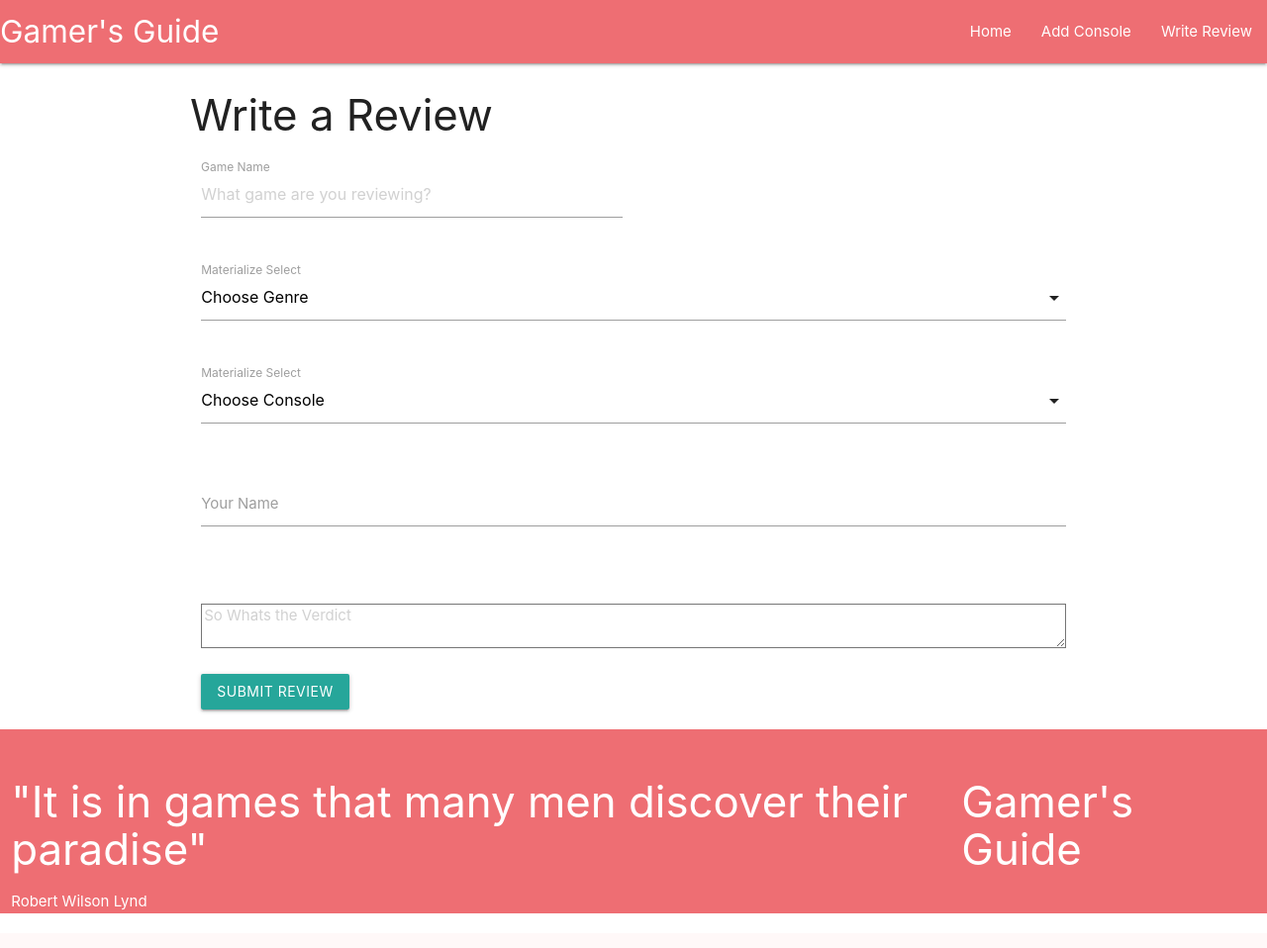
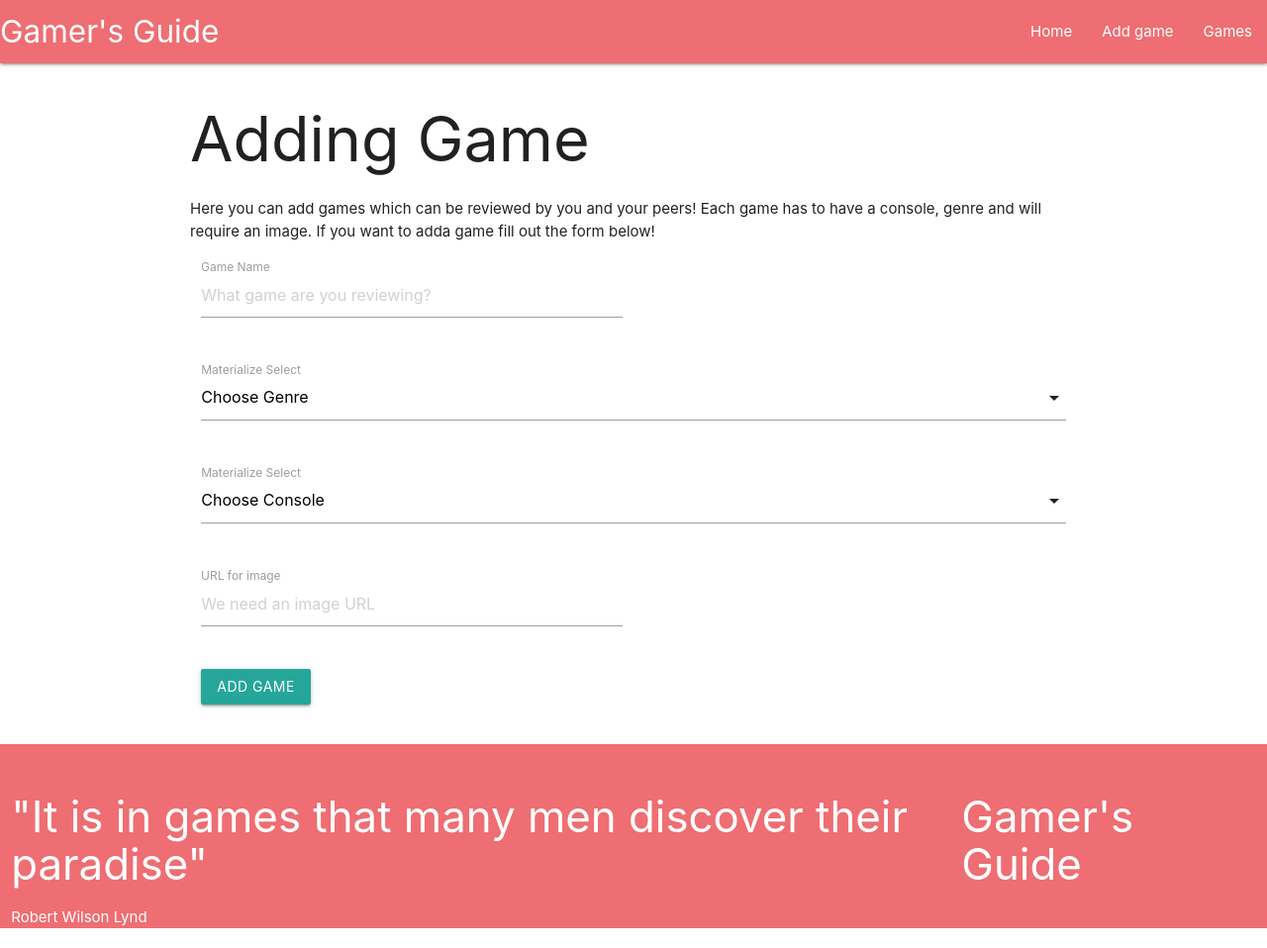
Before and after one commit to beamish3162/Gamer-s-Guide, a Flask app: page /add_game in a window 1280 px wide. Shown: the whole page at 99% size. Before the commit the page ends 923 px from the top, so only its background shows below. Run offline with Flask 2, Linux system fonts and the light colour scheme; data that the repository does not hold is empty; some libraries are stand-ins or nearby versions.

Commit message:
made a new page for adding games but have failed to connect it so far, messed around with game page

```diff
--- a/app.py
+++ b/app.py
@@ -22,26 +22,33 @@ def list_games():
     return render_template("games-list.html", games=mongo.db.games.find())
 
 
-@app.route("/game_page")
-def game_page():
-    return render_template("games-page.html", games=mongo.db.games.find(),
-                           images=mongo.db.games.image.find())
+@app.route("/game_page/<int:game_id>", methods=["GET"])
+def game_page(game_id):
+    the_game =  mongo.db.games.find_one({"_id": game_id})
+    return render_template("game-page.html", games=mongo.db.games.find(), this_game=the_game)
 
 
 @app.route("/add_game")
 def add_game():
-    return render_template("addreview.html",  consoles=mongo.db.consoles.find(),
+    return render_template("addgame.html", consoles=mongo.db.consoles.find(),
+                           games=mongo.db.games.find())
+
+
+@app.route("/insert_game", methods=['POST'])
+def insert_game():
+    col.insert_one
+    return redirect(url_for('list_games'), consoles=mongo.db.consoles.find(),
                            genres=mongo.db.genre.find(), scores=mongo.db.score.find(),
                            games=mongo.db.games.find())
 
 
-@app.route("/insert_game", methods=["POST"])
-def insert_game():
-    games = mongo.db.games
-    games.insert_one(
-        {}
-    )
-    return redirect(url_for("get_games"))
+@app.route("/add_review")
+def add_review():
+    return render_template("addreview.html", consoles=mongo.db.consoles.find(),
+                           genres=mongo.db.genre.find(), scores=mongo.db.score.find(),
+                           games=mongo.db.games.find())
+
+
 
 if __name__ == "__main__":
     app.run(host=os.environ.get("IP"),
--- /dev/null
+++ b/templates/addgame.html
@@ -0,0 +1,59 @@
+{% extends 'base.html'%} {% block content %}
+    <div class="row">
+        <h1>Adding Game</h1>
+        <div class="col-s5 offset s3">
+            <p>
+                Here you can add games which can be reviewed by you and your peers!
+                Each game has to have a console, genre and will require an image.
+                If you want to adda game fill out the form below!
+            </p>
+        </div>
+        <div class="row">
+        <form action="{{ url_for('insert_game') }}" method="POST" class="col s12">
+            <!----------------------------adding the name of the new game-->
+            <div class="row">
+                <div class="input-field col s6">
+                    <input placeholder="What game are you reviewing?" id="name" name="name" type="text" class="validate">
+                    <label for="name">Game Name</label>
+                </div>
+            </div>
+            <!----------------------------adding the genre-->
+            <div class="row">
+                <div class="input-field col s12">
+                    <select id="genre_type" name="genre_type">
+                    <option value="" disabled selected>Choose Genre</option>
+                    {% for genre in genres %}
+                    <option value="{{genre.genre_type}}">{{genre.genre_type}}</option>
+                    {% endfor %}
+                    </select>
+                    <label>Materialize Select</label>
+                </div>
+            </div>
+            <!----------------------------adding the console-->
+            <div class="row">
+                <div class="input-field col s12">
+                    <select id="console" name="console_name">
+                    <option value="" disabled selected>Choose Console</option>
+                    {% for console in consoles %}
+                    <option value="{{console.console_type}}">{{console.console_type}}</option>
+                    {% endfor %}
+                    </select>
+                    <label>Materialize Select</label>
+                </div>
+            </div>
+            <!----------------------------adding the image URL-->
+            <div class="row">
+                <div class="input-field col s6">
+                    <input placeholder="We need an image URL" id="image" name="image" type="text" class="validate">
+                    <label for="name">URL for image</label>
+                </div>
+            </div>
+            <!----------------------------submit button-->
+            <button class="btn waves-effect waves-light" type="submit">Add Game</button>
+        </form>
+        </div>
+
+    </div>
+
+
+{% endblock %}
--- a/templates/base.html
+++ b/templates/base.html
@@ -13,8 +13,8 @@
       <a href="#" class="brand-logo">Gamer's Guide</a>
       <ul id="nav-mobile" class="right hide-on-med-and-down">
         <li><a href="{{url_for('get_games')}}">Home</a></li>
-        <li><a href="#">Add Console</a></li>
-        <li><a href="{{url_for('list_games')}}">Write Review</a></li>
+        <li><a href="{{url_for('add_game')}}">Add game</a></li>
+        <li><a href="{{url_for('list_games')}}">Games</a></li>
       </ul>
     </div>
   </nav>
--- a/templates/games-list.html
+++ b/templates/games-list.html
@@ -5,8 +5,9 @@
     <div class="row">
     {% for game in games %}
         <div class="col s4">
-            <h4>{{game.name}}</h4>
-           <a href="#"><img src="{{games.image}}" class="game-images" alt=""></a>
+            <h4>{{game_id}}: {{game.name}}</h4>
+           <a href="{{url_for('game_page', game_id= game.game_id)}}"><img src="{{game.image}}" class="game-images" alt=""></a>
+           <p> Reviewer rating: {{game.review.0.rating}}</p>
         </div>
     {% endfor %}
     </div>
```
Also changed, not shown: templates/game-page.html (+18 -10 lines).
